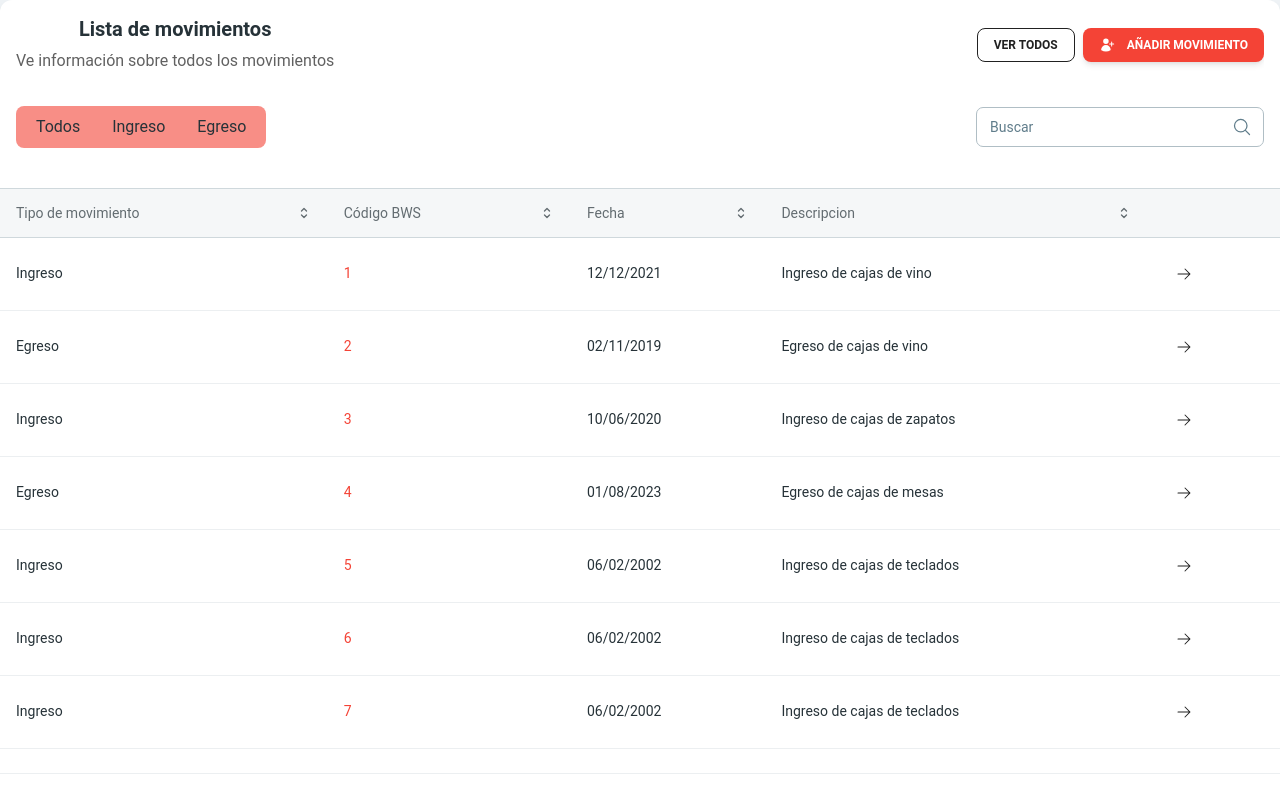
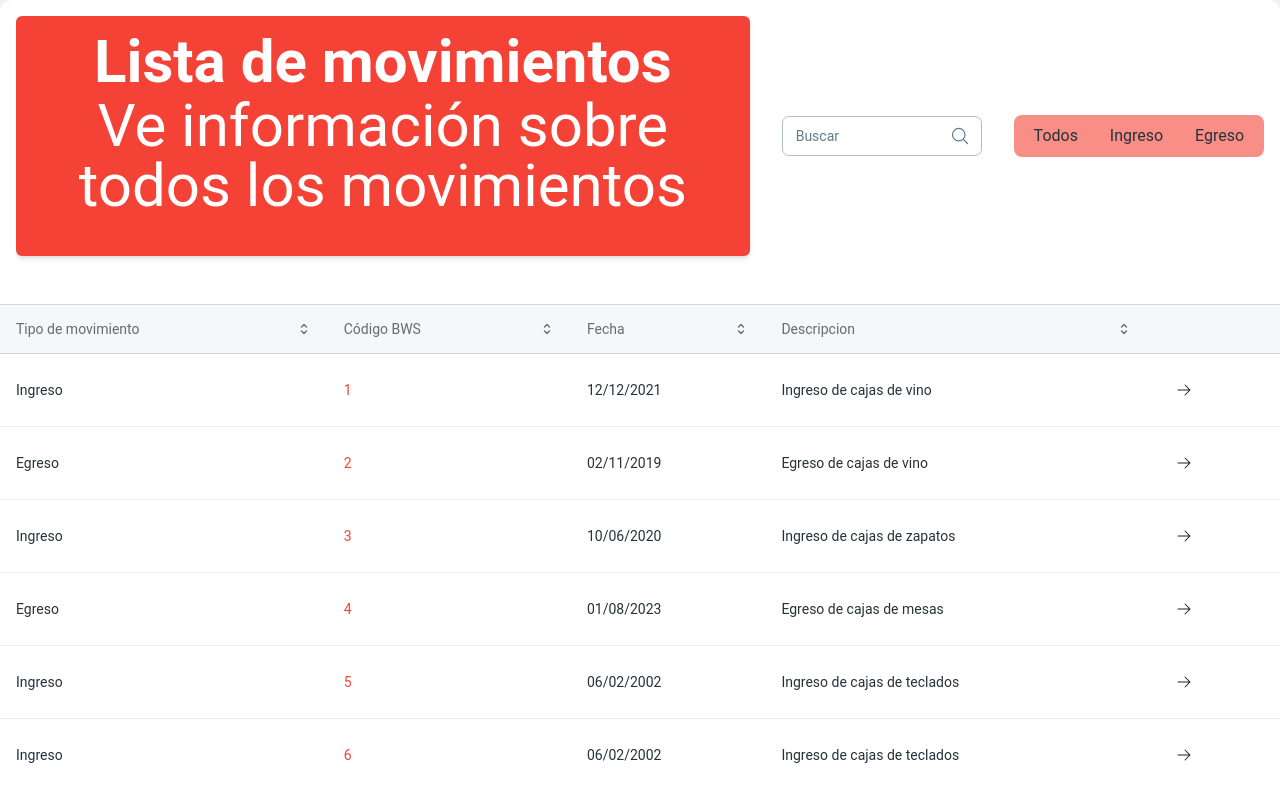
Before and after one commit to PabloSuarezLapalma/react-habProf, a React (Vite) app: page /listarMovimientos in a window 1280 px wide. Shown: the top 788 px of the page. Built offline with nearby package versions, Linux system fonts and the light colour scheme.

Commit message:
Cambios para la consistencia de diseño

```diff
--- a/src/pages/ListarMovimientos.jsx
+++ b/src/pages/ListarMovimientos.jsx
@@ -160,25 +160,24 @@ import React,{useState,useMemo} from "react";
     return (
       <Card className="h-full w-full">
         <CardHeader floated={false} shadow={false} className="rounded-none">
-          <div className="mb-8 flex items-center justify-between gap-8">
-            <div>
-              <Typography variant="h5" color="blue-gray">
+          <div className="mb-8 flex items-center justify-between  gap-8">
+            <div className="shadow-md bg-red-500 mx-auto rounded-md sm:w-11/12 md:w-3/4 lg:w-1/2 xl:w-11/12">
+              <Typography className=" md:text-3xl lg:text-4xl xl:text-6xl font-bold  text-center  pt-4  text-white " variant="h2" color="blue-gray">
                 Lista de movimientos
               </Typography>
-              <Typography color="gray" className="mt-1 font-normal">
+              <Typography variant="h5" color="gray" className="mt-1 font-normal md:text-3xl lg:text-4xl xl:text-6xl text-center mb-10 text-white ">
                 Ve información sobre todos los movimientos
               </Typography>
             </div>
-            <div className="flex shrink-0 flex-col gap-2 sm:flex-row">
-              <Button variant="outlined" size="sm">
-                Ver todos
-              </Button>
-              <Button className="flex items-center gap-3 bg-red-500" size="sm">
-                <UserPlusIcon strokeWidth={2} className="h-4 w-4" /> Añadir movimiento
-              </Button>
+            <div className="w-full md:w-72 sm:w-11/12 ">
+              <Input
+                label="Buscar"
+                icon={<MagnifyingGlassIcon className="h-5 w-5" />}
+                value={searchText}
+                onChange={(e) => handleSearch(e.target.value)}
+              />
             </div>
-          </div>
-          <div className="flex flex-col items-center justify-between gap-4 md:flex-row ">
+            <div className="flex flex-col items-center justify-between gap-4 md:flex-row ">
             <Tabs value="all" className="w-full md:w-max ">
               <TabsHeader className=" bg-red-500 ">
                 {TABS.map(({ label, value }) => (
@@ -188,17 +187,11 @@ import React,{useState,useMemo} from "react";
                 ))}
               </TabsHeader>
             </Tabs>
-            <div className="w-full md:w-72">
-              <Input
-                label="Buscar"
-                icon={<MagnifyingGlassIcon className="h-5 w-5" />}
-                value={searchText}
-                onChange={(e) => handleSearch(e.target.value)}
-              />
-            </div>
+
+          </div>
           </div>
         </CardHeader>
-        <CardBody className="overflow-scroll px-0">
+        <CardBody className="overflow-scroll px-0 -mt-6">
           <table className="mt-4 w-full min-w-max table-auto text-left">
             <thead>
               <tr className="">
```
